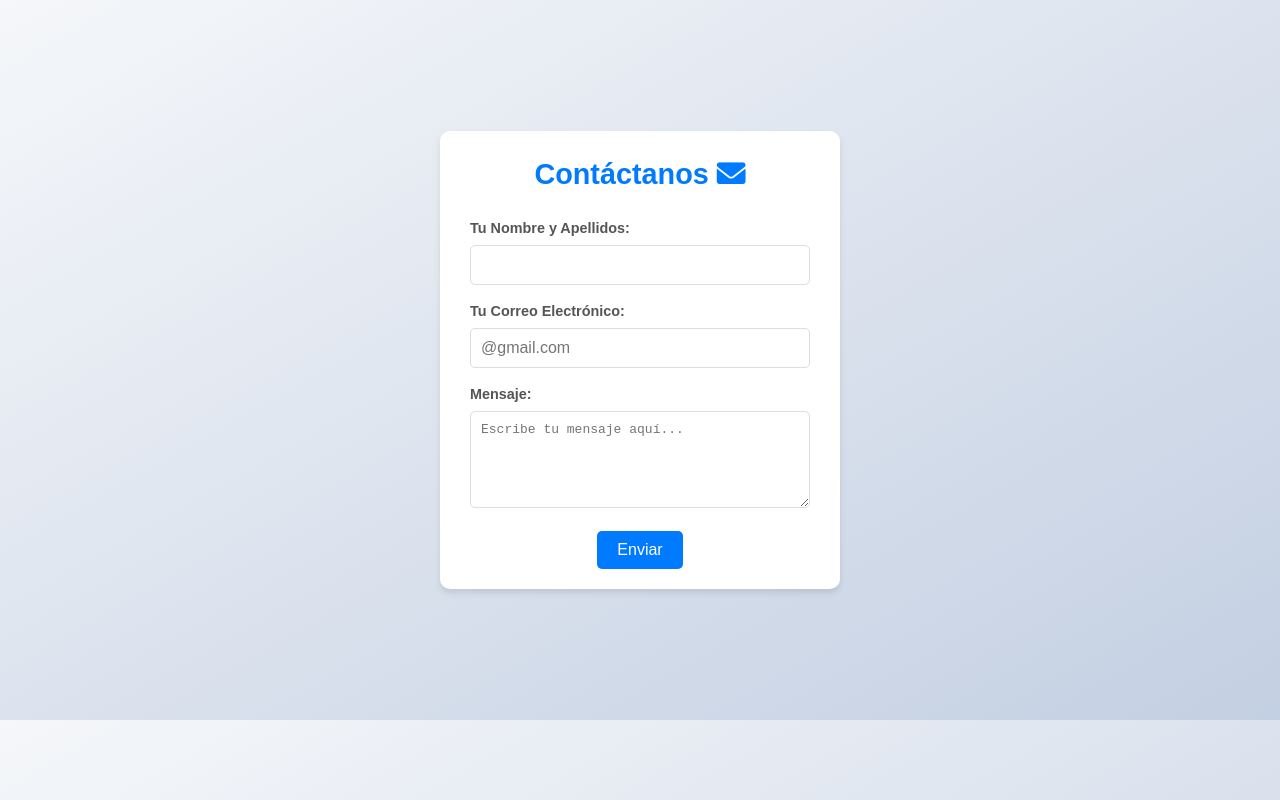
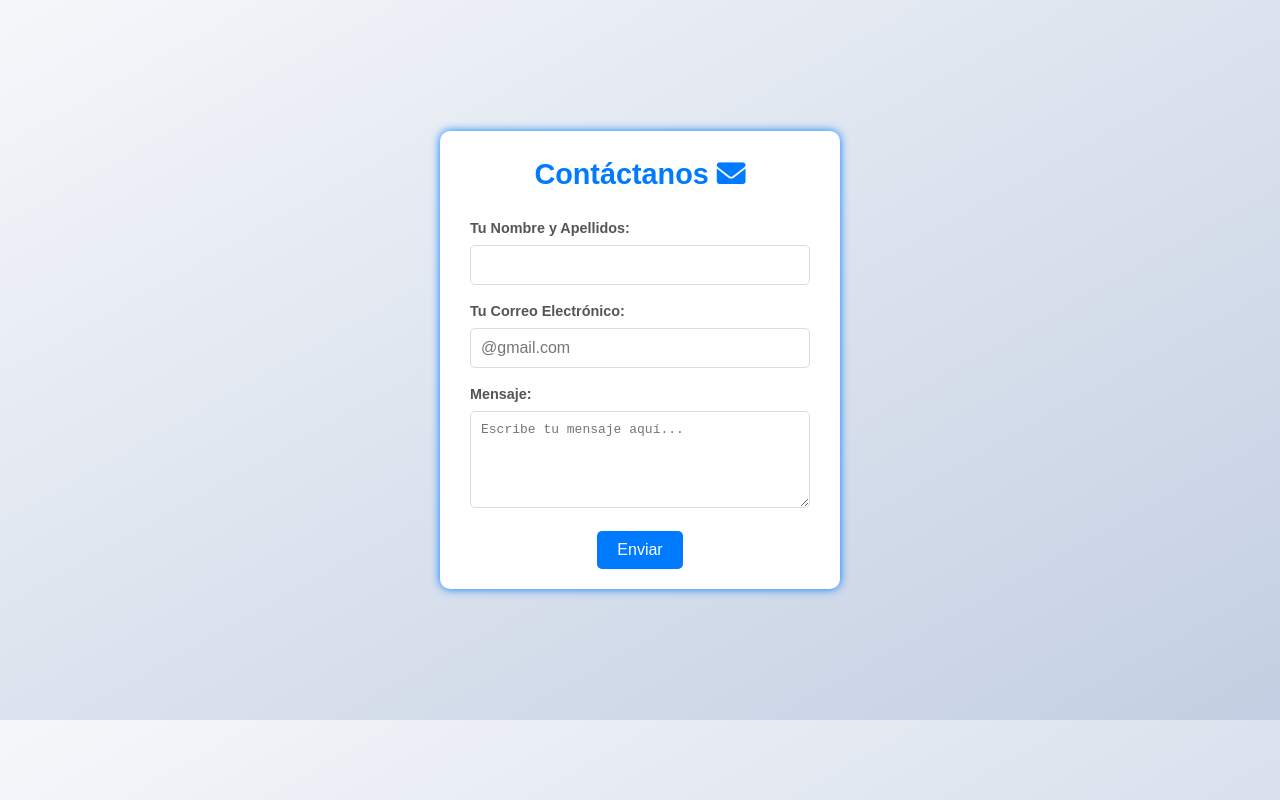
Before and after one commit to jampydev/formulario, a plain HTML site: page index.html in a window 1280 px wide. Drawn offline with Linux system fonts and the light colour scheme.

Commit message:
Update index.css

```diff
--- a/index.css
+++ b/index.css
@@ -45,7 +45,7 @@ body {
     background: white;
     padding: 20px 30px;
     border-radius: 10px;
-    box-shadow: 0 4px 6px rgba(0, 0, 0, 0.1);
+    box-shadow: 0px 0 10px #007bff;
     width: 100%;
     max-width: 400px;
     text-align: center;
```
